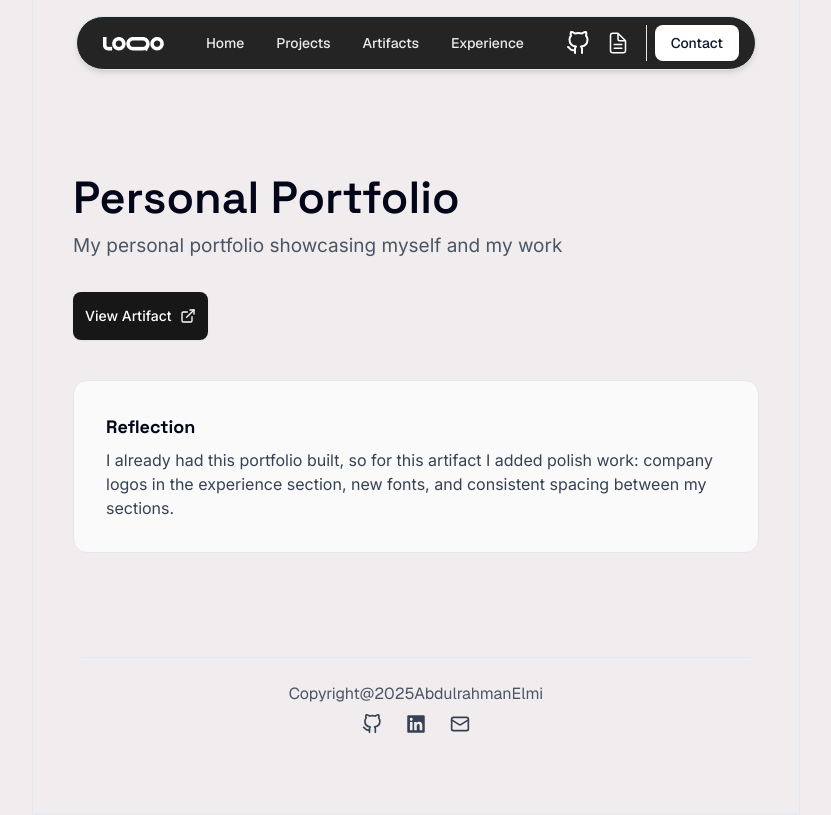
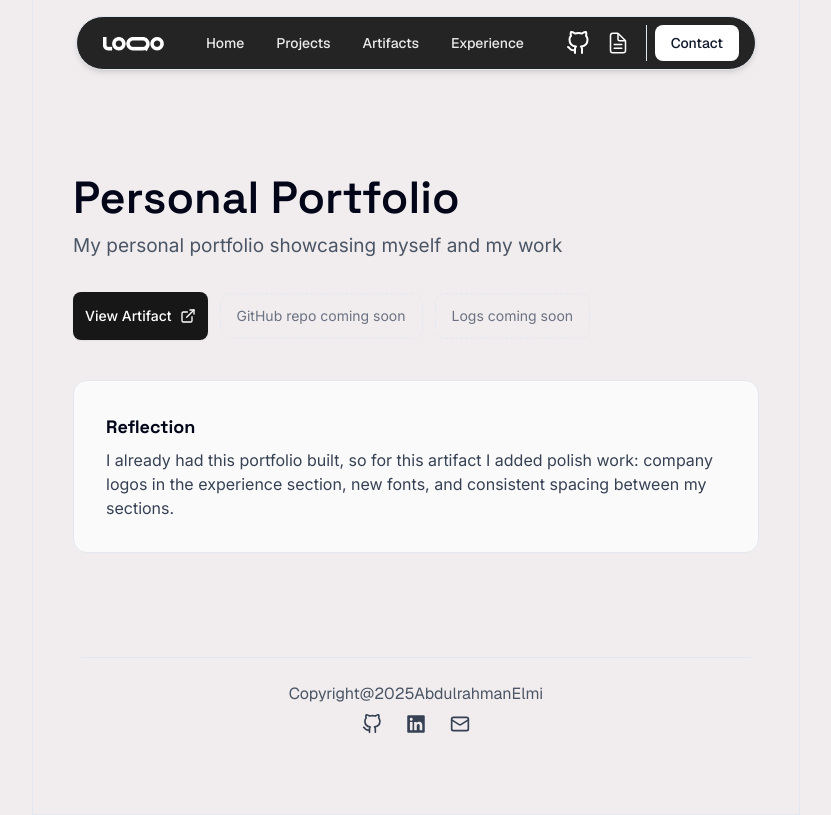
Before and after one commit to abdulrahman1121/new-portfolio, a Next.js app: page /artifact/artifact-1 in a window 1280 px wide. Shown: the whole page, without its empty margins (224-1055 px from the left). Built offline with nearby package versions, Linux system fonts and the light colour scheme.

Commit message:
feat: add GitHub repo and logs links to artifact pages

```diff
--- a/_data/data.ts
+++ b/_data/data.ts
@@ -292,14 +292,16 @@ export const projects = [
   },
 ];
 
-// Artifacts: fill in `name`, `show`, `link` and `reflection` for each one.
-// Leave `link` or `reflection` empty ("") and the page shows a placeholder.
+// Artifacts: fill in `name`, `show`, `link`, `github`, `logs` and `reflection`.
+// Leave `link`, `github`, `logs` or `reflection` empty ("") and the page shows a placeholder.
 export const artifacts = [
   {
     name: "Personal Portfolio",
     slug: "artifact-1",
     show: "My personal portfolio showcasing myself and my work",
     link: "https://abdulrahmanelmi.com",
+    github: "",
+    logs: "",
     reflection:
       "I already had this portfolio built, so for this artifact I added polish work: company logos in the experience section, new fonts, and consistent spacing between my sections.",
   },
@@ -308,6 +310,8 @@ export const artifacts = [
     slug: "artifact-2",
     show: "One-line summary of this artifact",
     link: "",
+    github: "",
+    logs: "",
     reflection: "",
   },
   {
@@ -315,6 +319,8 @@ export const artifacts = [
     slug: "artifact-3",
     show: "One-line summary of this artifact",
     link: "",
+    github: "",
+    logs: "",
     reflection: "",
   },
   {
@@ -322,6 +328,8 @@ export const artifacts = [
     slug: "artifact-4",
     show: "A platform for teenagers to learn about driving",
     link: "https://super-driver-seven.vercel.app/",
+    github: "https://github.com/abdulrahman1121/super-driver",
+    logs: "https://github.com/abdulrahman1121/super-driver/blob/main/LOG.md",
     reflection:
       "This is only the first ever version, currently users can learn 13 different lessons and quickly check their understanding, with the answer order randomized every time a lesson is visited. The plan is to add much more lessons, a mock of the actual driving test, and more interactive puzzles to make this really stick. Growing up, I learned about driving and passed the permit test the boring way and the knowledge barely stayed with me, mainly because I didn't go to an actual school/program for it. I want to change that with this platform.",
   },
@@ -330,6 +338,8 @@ export const artifacts = [
     slug: "artifact-5",
     show: "Attendance, daily logs and family updates for care teams",
     link: "https://frontend-pink-eight-29.vercel.app/",
+    github: "https://github.com/abdulrahman1121/care-for-all/",
+    logs: "https://github.com/abdulrahman1121/care-for-all/blob/main/LOG.md",
     reflection:
       "How we picked the features: I started from who it's for. I know people who run childcare and saw them logging by hand, so childcare comes first and senior care and disability support come later. For the main features we looked at competitors (brightwheel and Papa) and picked three that help busy staff whose hands are full: check-in on a shared tablet that works without Wi-Fi, logging by voice, and alerts when someone's naps, meals or attendance change, worded as observations and never as diagnoses. The alerts need logged data first, so they come last.",
   },
--- a/src/app/artifact/[slug]/page.tsx
+++ b/src/app/artifact/[slug]/page.tsx
@@ -2,7 +2,8 @@ import React from "react";
 import { artifacts } from "../../../../_data/data";
 import { notFound } from "next/navigation";
 import { Button } from "@/components/ui/button";
-import { ExternalLink } from "lucide-react";
+import { ExternalLink, ScrollText } from "lucide-react";
+import { FiGithub } from "react-icons/fi";
 import Link from "next/link";
 
 export async function generateStaticParams() {
@@ -31,9 +32,9 @@ const ArtifactPage = async ({
           {artifact.show}
         </p>
 
-        <div className="mt-8">
+        <div className="mt-8 flex flex-wrap items-center gap-3">
           {artifact.link ? (
-            <Link target="_blank" href={artifact.link}>
+            <Link target="_blank" rel="noreferrer" href={artifact.link}>
               <Button className="!py-6 !bg-black/90 text-white !cursor-pointer">
                 View Artifact <ExternalLink />
               </Button>
@@ -41,6 +42,30 @@ const ArtifactPage = async ({
           ) : (
             <span className="inline-block rounded-lg border border-dashed px-4 py-3 text-sm text-gray-500">
               Link coming soon
+            </span>
+          )}
+
+          {artifact.github ? (
+            <Link target="_blank" rel="noreferrer" href={artifact.github}>
+              <Button variant="outline" className="!py-6 !cursor-pointer">
+                <FiGithub /> GitHub Repo
+              </Button>
+            </Link>
+          ) : (
+            <span className="inline-block rounded-lg border border-dashed px-4 py-3 text-sm text-gray-500">
+              GitHub repo coming soon
+            </span>
+          )}
+
+          {artifact.logs ? (
+            <Link target="_blank" rel="noreferrer" href={artifact.logs}>
+              <Button variant="outline" className="!py-6 !cursor-pointer">
+                <ScrollText /> Logs
+              </Button>
+            </Link>
+          ) : (
+            <span className="inline-block rounded-lg border border-dashed px-4 py-3 text-sm text-gray-500">
+              Logs coming soon
             </span>
           )}
         </div>
```
